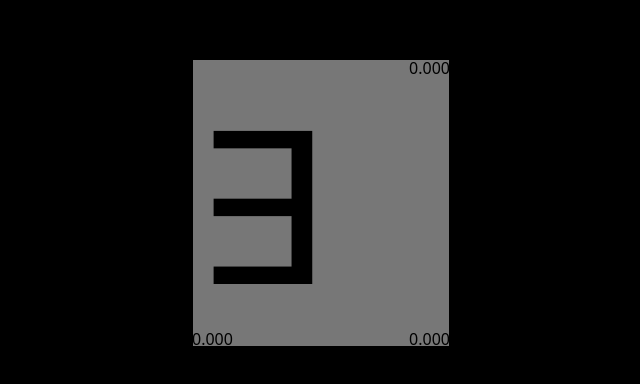
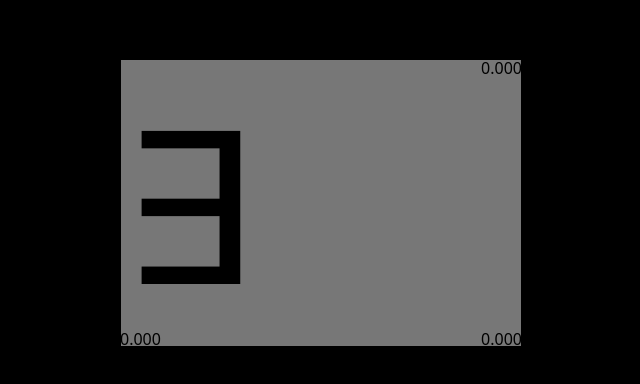
Before and after one commit to eelfroth/ellag, a plain HTML site: page index.html in a window 1280 px wide. Shown: the part 336-720 px from the top of the page, without its empty margins (319-959 px from the left). Drawn offline with Linux system fonts and the light colour scheme.

Commit message:
style tweak

```diff
--- a/index.html
+++ b/index.html
@@ -1,7 +1,7 @@
 <!doctype html>
 <html>
     <head>
-        <title>ellag</title>
+        <title>∃ </title>
         <meta http-equiv="Content-Type" content="text/html; charset=UTF-8" />
         <link rel="stylesheet" type="text/css" href="style.css">
     </head>
--- a/style.css
+++ b/style.css
@@ -1,6 +1,6 @@
 body { font-family: 'sans'; background-color: #000; color: #fff; text-align: center; padding: 0px; }
 circle { background-color: #aaa; color: #000; border-radius: 50%; position: fixed; }
-menu { position: absolute; width: 20%; height: 95%; left: 40%; text-align: left; padding: 0px; top: 0px; }
+menu { position: absolute; width: 400px; height: 95%; left: 50%; margin-left: -200px; text-align: left; padding: 0px; top: 0px; }
 slab { background-color: #777; color: #000; font-size: 210px; position: absolute; top: 50%; cursor: pointer; width: 100%; }
 slab:hover { background-color: #aaa; }
 slab:active { background-color: #fff; }
```
